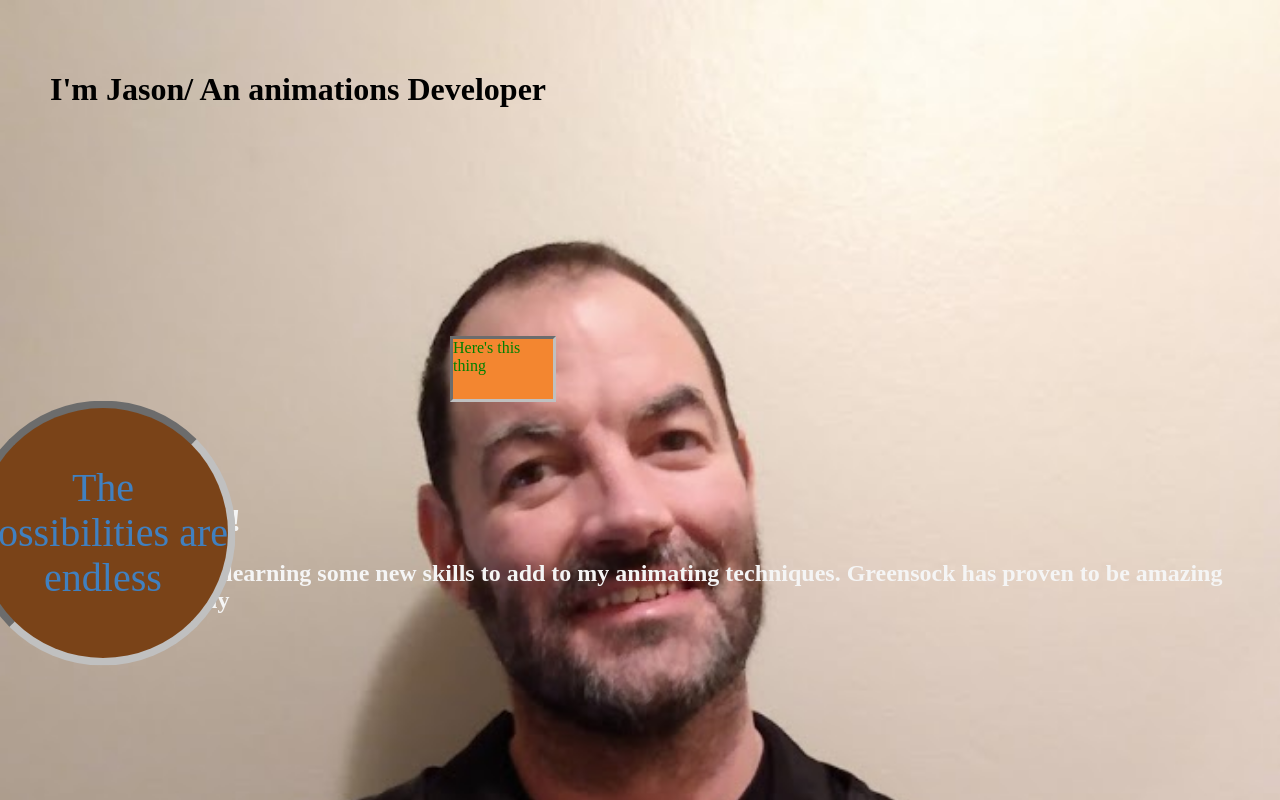
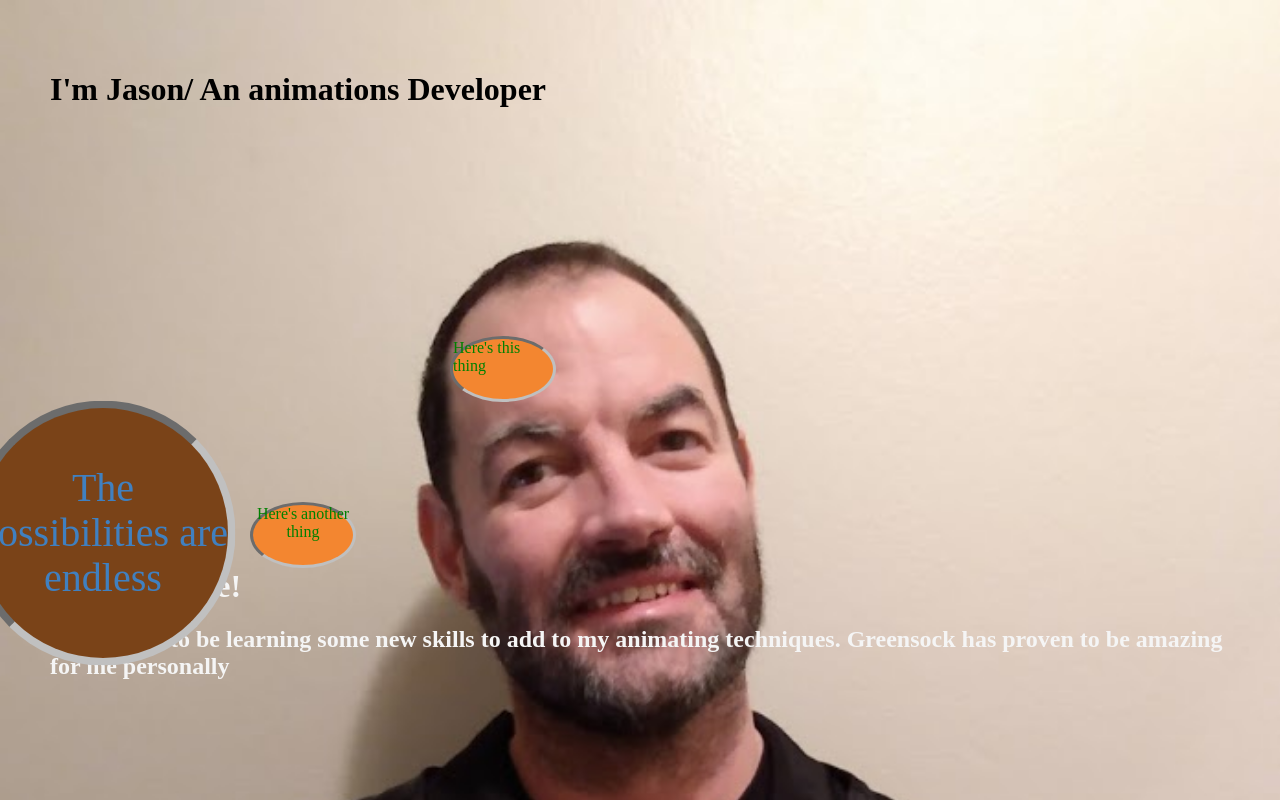
Before and after one commit to jnutt367/gsap7, a plain HTML site: page index.html in a window 1280 px wide. Drawn offline with nearby package versions, Linux system fonts and the light colour scheme.

Commit message:
commit with object thing2

```diff
--- a/css/style.css
+++ b/css/style.css
@@ -22,3 +22,9 @@ body {
     height: 60px;
     width: 100px;
 }
+
+.object2 {
+    height: 60px;
+    width: 100px;
+    background-color: aqua;
+}
--- a/gsap.js
+++ b/gsap.js
@@ -10,11 +10,23 @@ gsap.to(".box", {
 
     ]
 });
+
 gsap.to(".object", {
     keyframes: [
         { duration: 1, x: 400, y: 600, border: "3px inset silver", color: "teal" },
         { duration: 1, backgroundColor: "#f38630", color: "red", delay: 0.5 },
-        { duration: 1, x: 400, y: 100, backgroundColor: "#f38630", color: "green", delay: 0.9 }
+        { duration: 1, x: 400, y: 100, borderRadius: "50%", backgroundColor: "#f38630", color: "green", delay: 0.9 },
+        { duration: 4, x: 300, y: 100, display: "grid", alignItems: "center", justifyContent: "center", backgroundColor: "#f38630", height: 150, width: 150, color: "green", delay: 0.7 }
+
+    ]
+});
+
+gsap.to(".object2", {
+    keyframes: [
+        { duration: 1, x: 200, y: 300, border: "3px inset silver", color: "teal" },
+        { duration: 1, backgroundColor: "#f38630", color: "red", delay: 0.5 },
+        { duration: 1, x: 200, y: 200, borderRadius: "50%", textAlign: "center", backgroundColor: "#f38630", color: "green", delay: 0.9 },
+        { duration: 3, x: 100, y: 100, display: "grid", alignItems: "center", justifyContent: "center", backgroundColor: "red", height: 200, width: 200, color: "blue", delay: 0.9 }
 
 
     ]
@@ -31,4 +43,6 @@ gsap.to(".object", {
 
 
 
+
+
 console.log("Whatup!!?");
--- a/index.html
+++ b/index.html
@@ -17,6 +17,7 @@
     <img src="img/living-room-jason.jpg" style="height: 100px; width: 75px;">-->
     <div>
         <div class="object">Here's this thing</div>
+        <div class="object2">Here's another thing</div>
         <h1 style="margin-top: 200px; color:whitesmoke;">"Hey, It's me!</h1>
         <h2 style="color:whitesmoke;">I'm excited to be learning some new skills to add to my animating techniques. Greensock has proven to be amazing for me personally</h2>
     </div>
```
